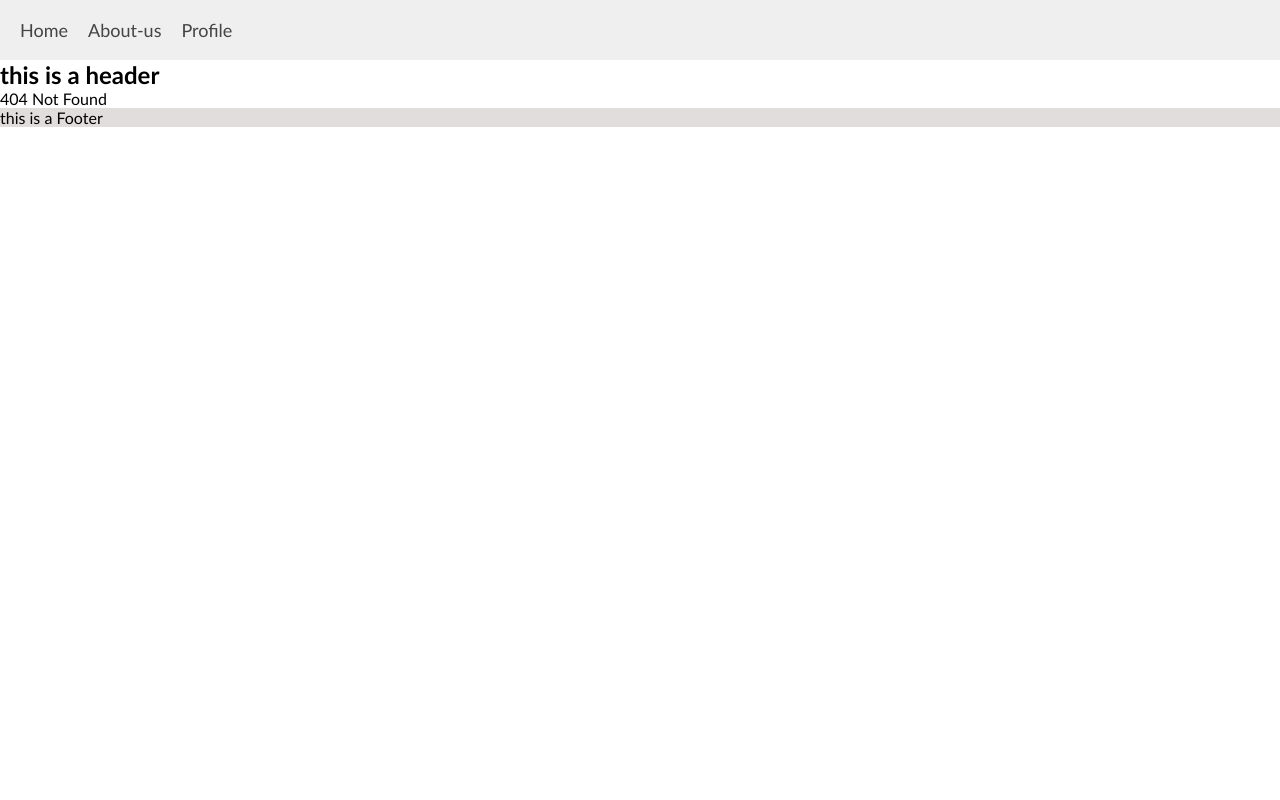
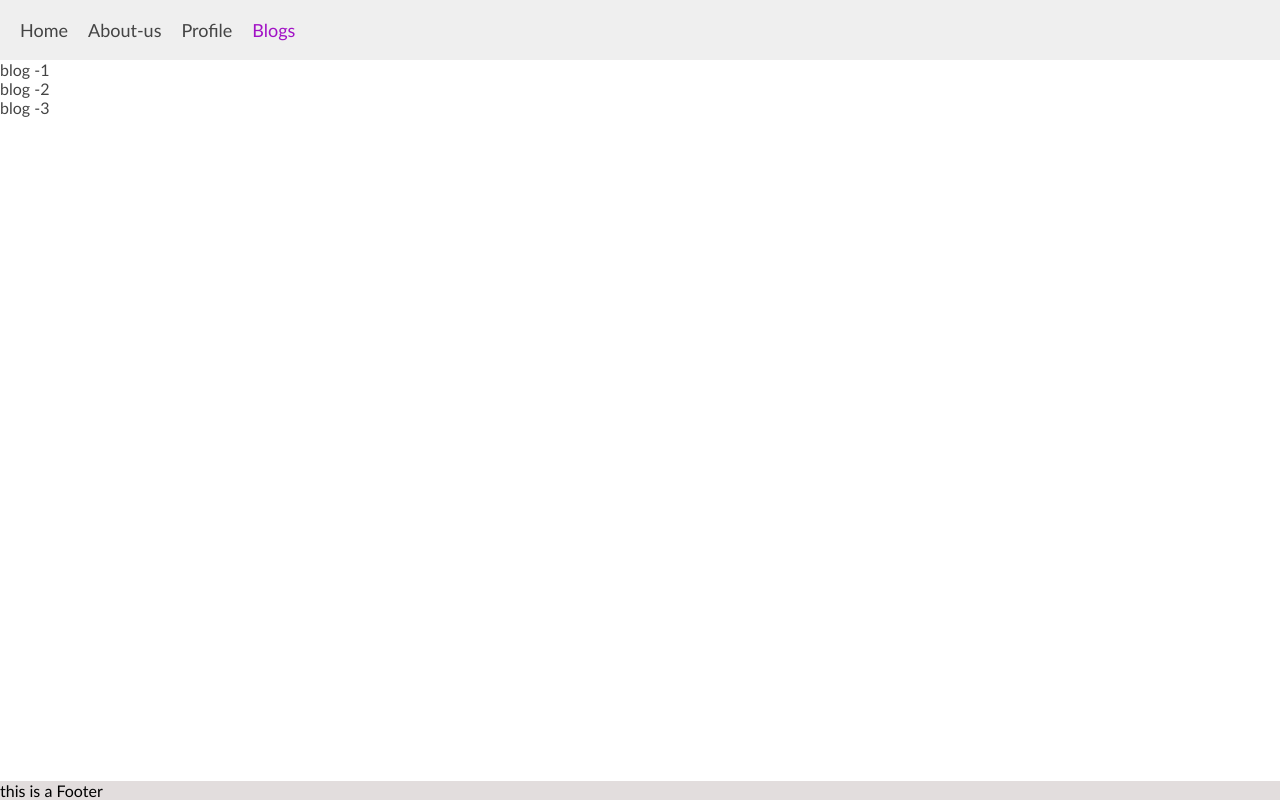
Before and after one commit to zarbabi/demo-app, a React (Create React App) app: page /blogs in a window 1280 px wide. Before the commit this address had no page. Built offline with nearby package versions, Linux system fonts and the light colour scheme.

Commit message:
dynamic router with params

```diff
--- /dev/null
+++ b/src/Pages/BlogPage.js
@@ -0,0 +1,22 @@
+import { Link } from "react-router-dom";
+
+const items = [
+  { name: "blog -1", to: "/blogs/1" },
+  { name: "blog -2", to: "/blogs/2" },
+  { name: "blog -3", to: "/blogs/3" },
+];
+const BlogPage = () => {
+  return (
+    <div>
+      {items.map((item) => {
+        return (
+          <li key={item.to}>
+            <Link to={item.to}>{item.name}</Link>
+          </li>
+        );
+      })}
+    </div>
+  );
+};
+
+export default BlogPage;
--- /dev/null
+++ b/src/components/Blog.js
@@ -0,0 +1,13 @@
+import { Link } from "react-router-dom";
+
+const Blog = (props) => {
+  const id = props.match.params.id;
+  return (
+    <div>
+      <h2>Blog Detail - {id}</h2>
+      <Link to="/blogs"> go to blog page</Link>
+    </div>
+  );
+};
+
+export default Blog;
--- a/src/components/Header.js
+++ b/src/components/Header.js
@@ -4,7 +4,6 @@
   return (
     <header>
       <Navigation />
-      <h2>this is a header</h2>
     </header>
   );
 };
--- a/src/components/Navigation.js
+++ b/src/components/Navigation.js
@@ -3,6 +3,7 @@
   { name: "Home", to: "/", exact: "true" },
   { name: "About-us", to: "/about-us" },
   { name: "Profile", to: "/profile" },
+  { name: "Blogs", to: "/blogs" },
 ];
 const Navigation = ({ locations }) => {
   return (
--- a/src/index.css
+++ b/src/index.css
@@ -42,4 +42,7 @@
 
 footer {
   background-color: rgb(226, 221, 221);
+  position: fixed;
+  bottom: 0;
+  width: 100%;
 }
--- a/src/routes.js
+++ b/src/routes.js
@@ -1,4 +1,6 @@
+import Blog from "./components/Blog";
 import AboutUs from "./Pages/AboutUsPage";
+import BlogPage from "./Pages/BlogPage";
 import HomePage from "./Pages/HomePage";
 import NotFound from "./Pages/NotFound";
 import Profile from "./Pages/Profile";
@@ -7,6 +9,8 @@
   { path: "/", component: HomePage, exact: true },
   { path: "/profile", component: Profile },
   { path: "/about-us", component: AboutUs },
+  { path: "/blogs/:id", component: Blog },
+  { path: "/blogs", component: BlogPage },
   { component: NotFound },
 ];
 export default routes;
```
